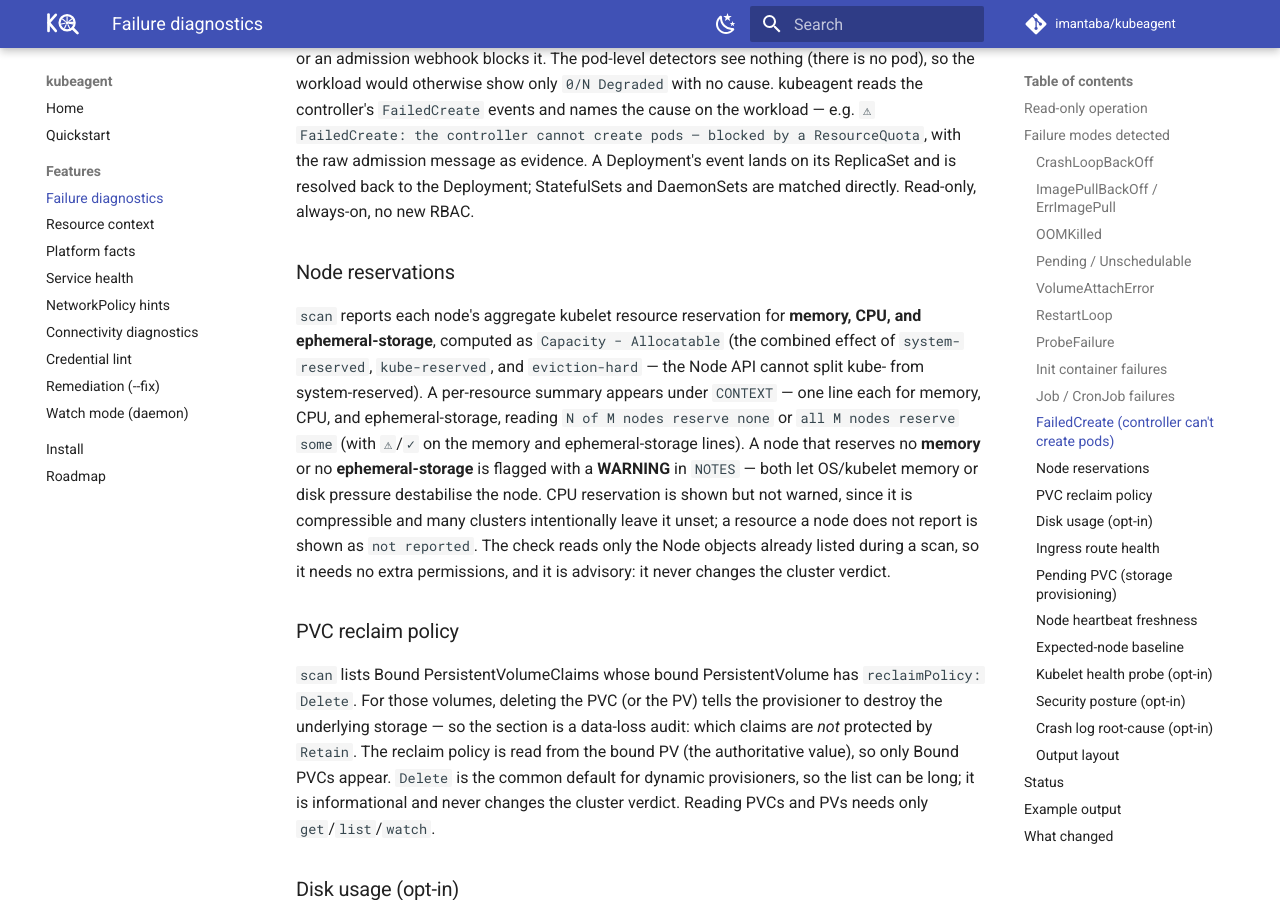
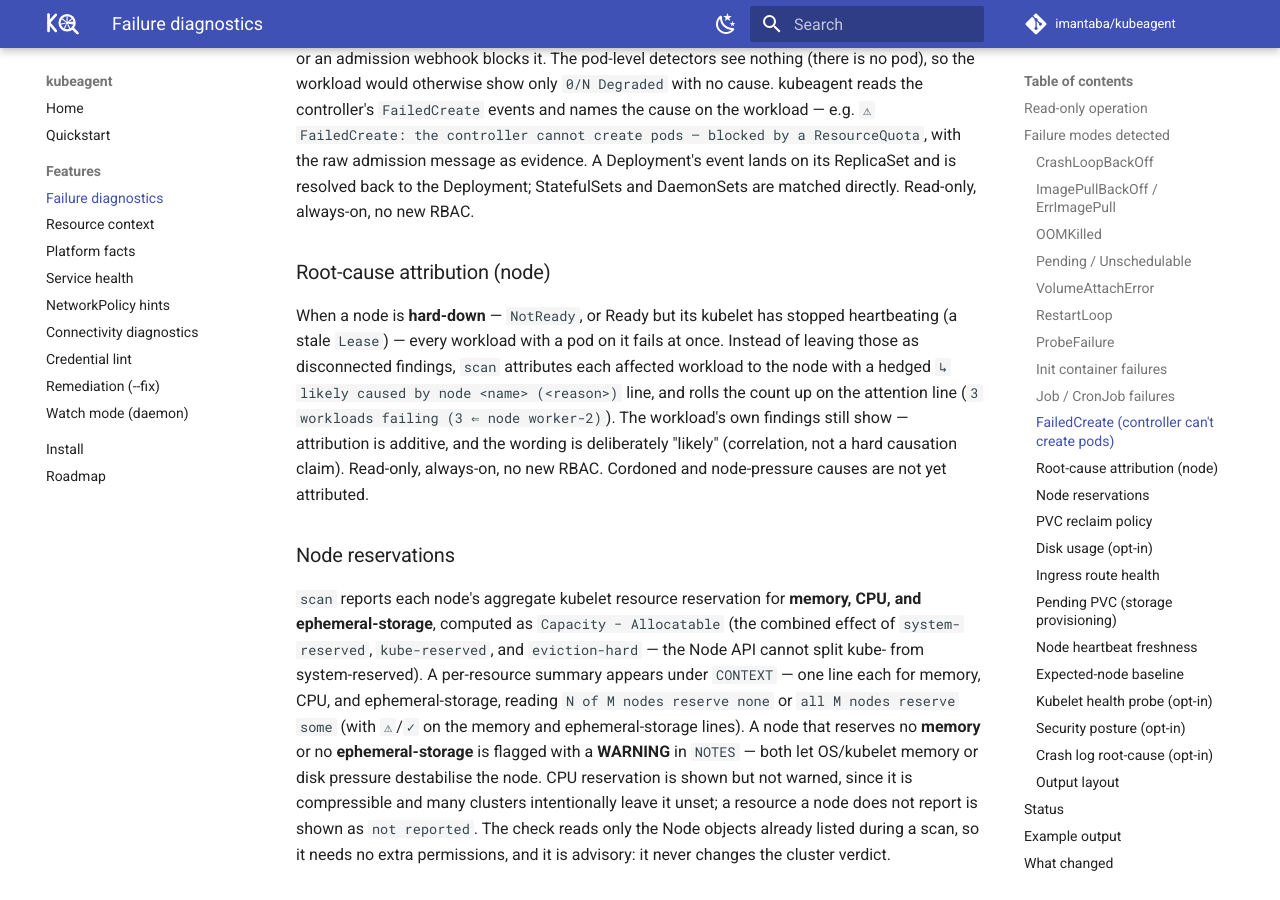
Before and after one commit to imantaba/kubeagent, an MkDocs documentation site: the page built from website/docs/features/diagnostics.md, in a window 1280 px wide and 900 px high, scrolled down 2446 px. Built offline with MkDocs 1.6.1 and Material for MkDocs 9.7.7, drawn with Linux system fonts in a browser that asks for light colours; comment, search, counter and statistics services are not loaded.

Commit message:
docs: document node-anchored root-cause attribution

```diff
--- a/website/docs/features/diagnostics.md
+++ b/website/docs/features/diagnostics.md
@@ -102,6 +102,18 @@ controller's `FailedCreate` events and names the cause on the workload — e.g.
 with the raw admission message as evidence. A Deployment's event lands on its
 ReplicaSet and is resolved back to the Deployment; StatefulSets and DaemonSets
 are matched directly. Read-only, always-on, no new RBAC.
+
+### Root-cause attribution (node)
+
+When a node is **hard-down** — `NotReady`, or Ready but its kubelet has stopped
+heartbeating (a stale `Lease`) — every workload with a pod on it fails at once.
+Instead of leaving those as disconnected findings, `scan` attributes each affected
+workload to the node with a hedged `↳ likely caused by node <name> (<reason>)`
+line, and rolls the count up on the attention line (`3 workloads failing (3 ⇐ node
+worker-2)`). The workload's own findings still show — attribution is additive, and
+the wording is deliberately "likely" (correlation, not a hard causation claim).
+Read-only, always-on, no new RBAC. Cordoned and node-pressure causes are not yet
+attributed.
 
 ### Node reservations
 
```
Also changed, not shown: website/docs/roadmap.md (+5 -0 lines), CHANGELOG.md, README.md.
